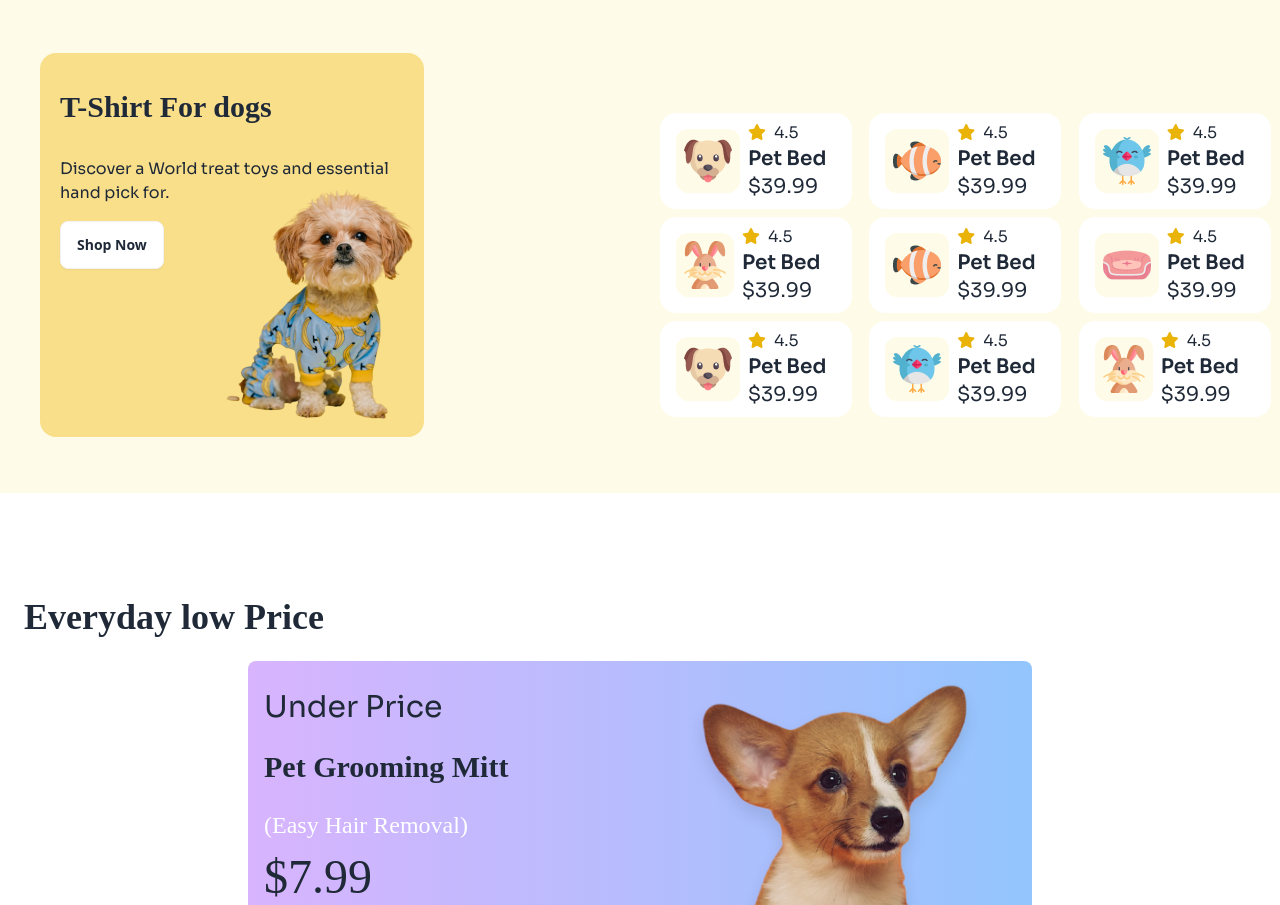
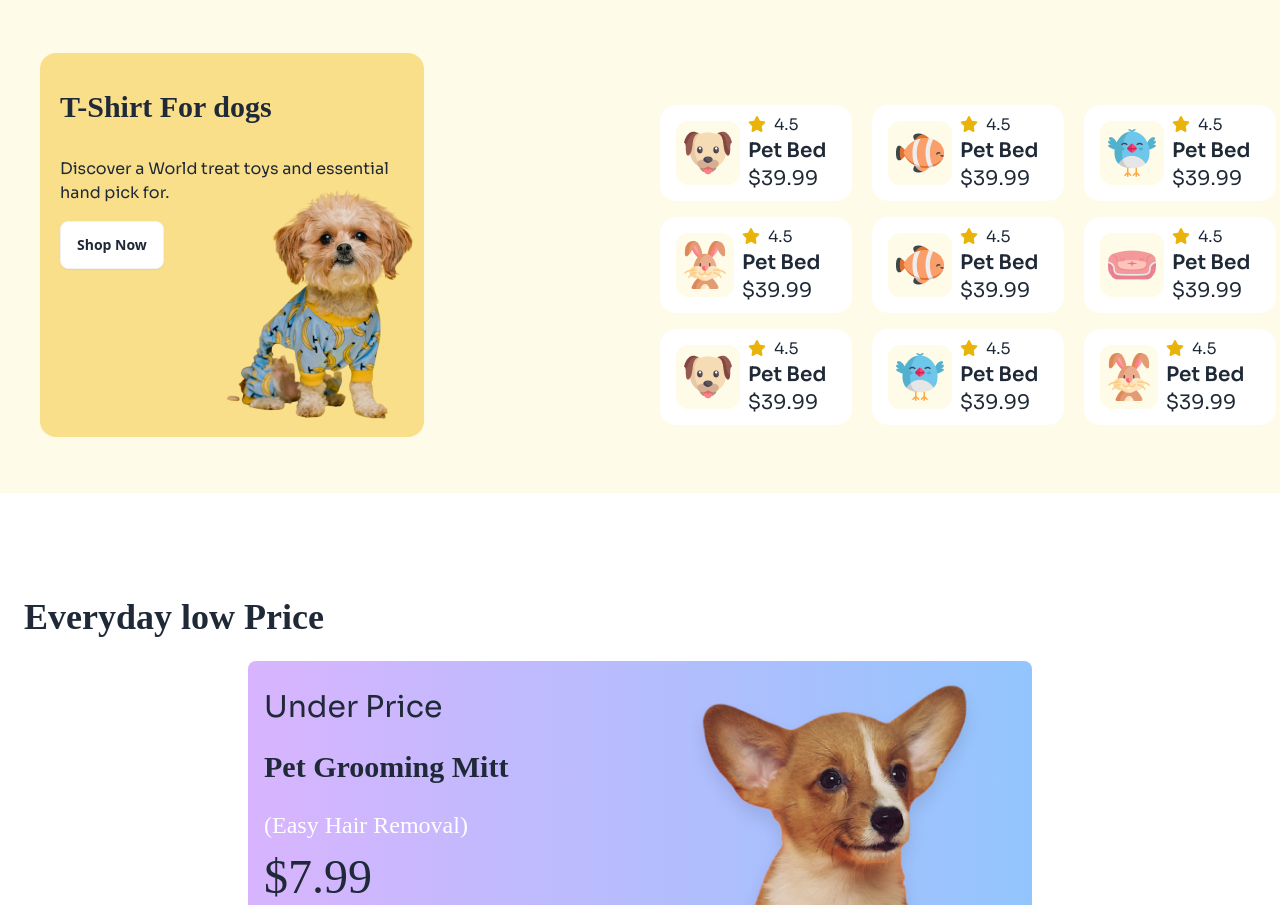
Before and after one commit to MonirMohammed1995/b11-a3-c1, a plain HTML site: page index.html in a window 1280 px wide. Shown: the part 1509-2414 px from the top of the page. Drawn offline with nearby package versions, Linux system fonts and the light colour scheme; a web font is replaced by a local one.

Commit message:
Finally Done

```diff
--- a/index.html
+++ b/index.html
@@ -241,7 +241,7 @@
           </div>
           <!-- Rating Card -->
           <div
-            class="grid gap-2 mt-10 lg:grid-cols-3 sm:grid-cols-2"
+            class="grid gap-4 mt-10 lg:grid-cols-3 sm:grid-cols-2"
           >
             <!-- Rating Card 1 -->
             <div class="p-2 max-w-48 max-h-36 card card-side bg-base-100 sora">
```
